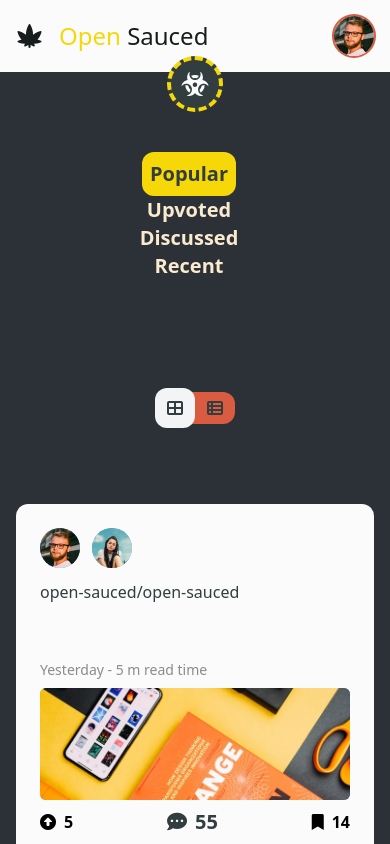
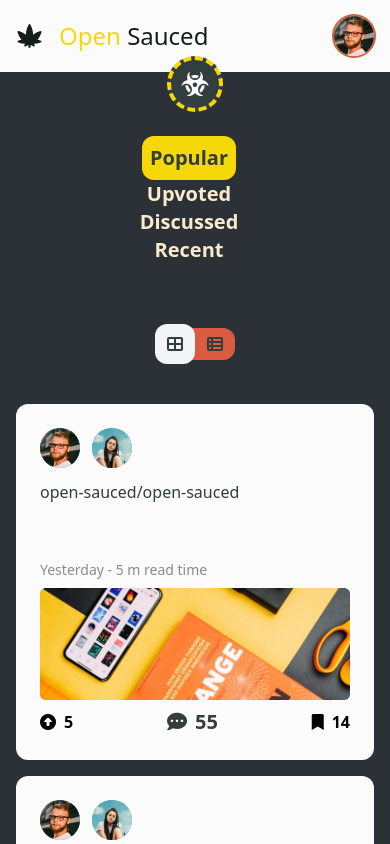
Before and after one commit to shamimbinnur/open-sauced, a Next.js app: page / in a window 390 px wide. Shown: the top 844 px of the page. Built offline with nearby package versions, Linux system fonts and the light colour scheme.

Commit message:
all done

```diff
--- a/components/layout/LayoutToggle.jsx
+++ b/components/layout/LayoutToggle.jsx
@@ -12,7 +12,7 @@ function LayoutToggle() {
 
 
     return (
-        <div className=" bg-darkestGrey pt-8 pb-14">
+        <div className=" bg-darkestGrey md:pt-8 pb-5 md:pb-14">
             <div className="container flex justify-center ">
                 <div className="bg-saucyRed w-20 h-8 rounded-xl flex items-center cursor-pointer relative  text-grey text-md ">
                     <div className={ "absolute bottom-0.1 w-10 h-10 rounded-xl bg-gray-100   " + position  }></div>
--- a/components/layout/Modal.jsx
+++ b/components/layout/Modal.jsx
@@ -7,6 +7,11 @@ function Modal() {
 
 
     return (
+        <>
+        <div onClick={()=> setIsOpen(false)  } className={" z-20 bg-gray-800 opacity-80 w-full h-full top-0 left-0 absolute  " + show} >
+        </div>
+
+
         <div className=" flex justify-center ">
             <div className=" absolute top-14 flex justify-center flex-col items-center sm:top-10">
 
@@ -57,17 +62,12 @@ function Modal() {
                                 <h3 className="text-sm text-lightGrey">Read at least one article on different days</h3>
                             </div>
                         </div>
-
-
-
-
                     </div>
                 </div>
-
-
-
             </div>
         </div>
+        </>
+
     )
 }
 
--- a/components/layout/SecondaryNav.jsx
+++ b/components/layout/SecondaryNav.jsx
@@ -2,7 +2,7 @@ import React from 'react'
 
 function SecondaryNav() {
     return (
-        <div className=" bg-darkestGrey py-20">
+        <div className=" bg-darkestGrey py-16 md:py-20">
             <nav className=" container">
                 <ul className="flex flex-col sm:flex-row text-xl font-righteous text-accent font-bold items-center cursor-pointer  ">
                     <li className=" bg-cheesyYellow px-2 py-2 rounded-xl text-grey hover:text-saucyRed mr-3 sm:mr-11 " >Popular</li>
--- a/components/post/PostGrid.jsx
+++ b/components/post/PostGrid.jsx
@@ -2,12 +2,11 @@ import React from 'react'
 import Image from 'next/image'
 import av1 from "../posts/placeholderImages/av01.jpg"
 import av2 from "../posts/placeholderImages/av02.jpg"
-import cover1 from "../posts/placeholderImages/cover1.jpg"
 import cover2 from "../posts/placeholderImages/cover2.jpg"
 
 function PostGrid({data}) {
     return (
-        <div className=" bg-offWhite rounded-xl p-6 font-roboto  ">
+        <div className=" bg-offWhite rounded-xl p-6 font-roboto cursor-pointer ">
             {/* Avator Container */}
             <div className=" w-full flex  mb-3 ">
                 <div className="bg-blue-400 w-10 h-10 overflow-hidden  rounded-full mr-3 ">
```
